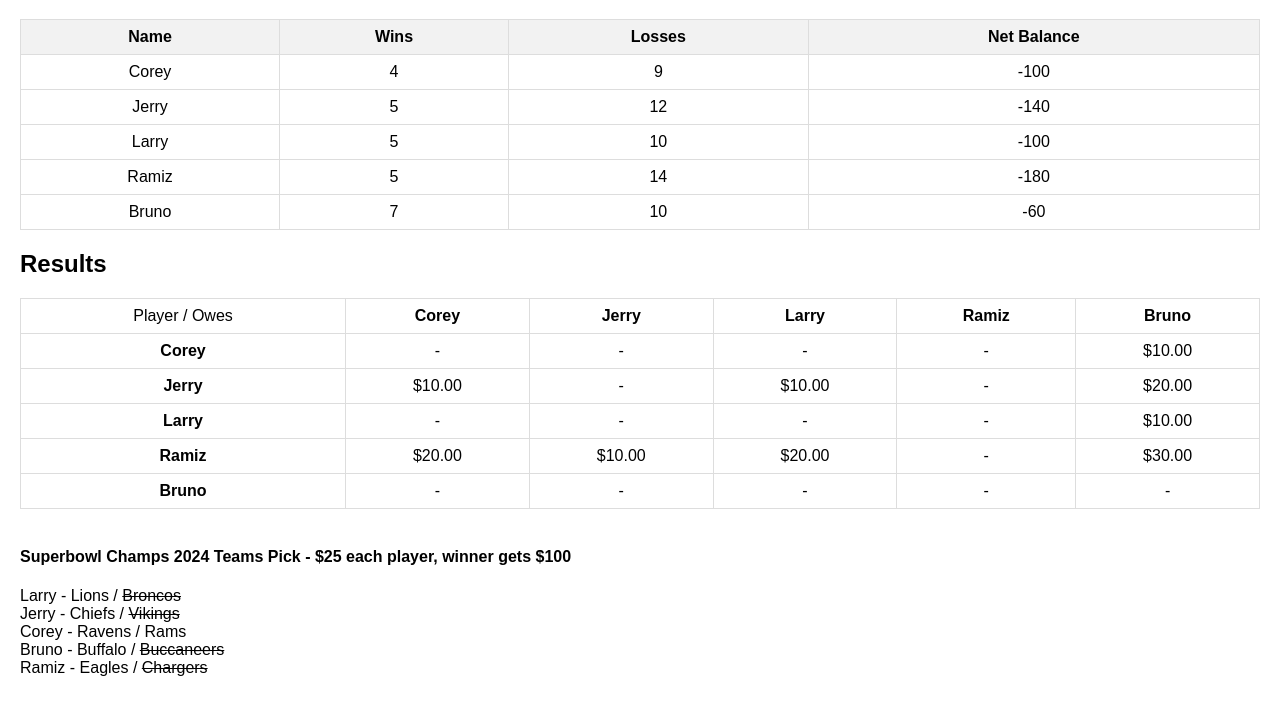
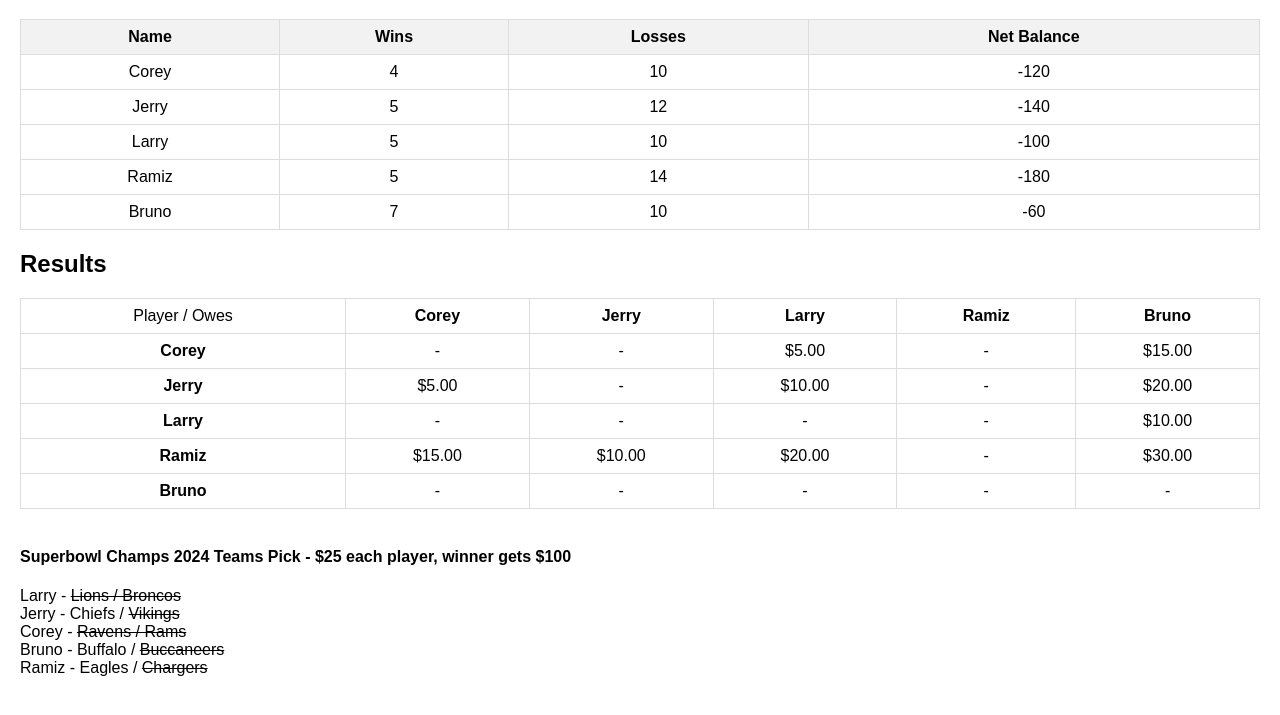
Before and after one commit to bcm082/aroundthetable, a plain HTML site: page index.html in a window 1280 px wide. Shown: the part 61-776 px from the top of the page. Drawn offline with Linux system fonts and the light colour scheme.

Commit message:
Update index.html

```diff
--- a/index.html
+++ b/index.html
@@ -40,9 +40,9 @@
     <div id="results"></div>
     <br>
     <div><h4>Superbowl Champs 2024 Teams Pick - $25 each player, winner gets $100</h4>
-        Larry - Lions / <s>Broncos</s><br>
+        Larry - <s>Lions / Broncos</s><br>
         Jerry - Chiefs / <s>Vikings</s><br>
-        Corey - Ravens / Rams<br>
+        Corey - <s>Ravens / Rams</s><br>
         Bruno - Buffalo / <s>Buccaneers</s><br>
         Ramiz - Eagles / <s>Chargers</s><br>
     </div>
@@ -50,7 +50,7 @@
 
     <script>
         const players = [
-            { name: 'Corey', wins: 4, losses: 9 },
+            { name: 'Corey', wins: 4, losses: 10 },
             { name: 'Jerry', wins: 5, losses: 12 },
             { name: 'Larry', wins: 5, losses: 10 },
             { name: 'Ramiz', wins: 5, losses: 14 },
```
